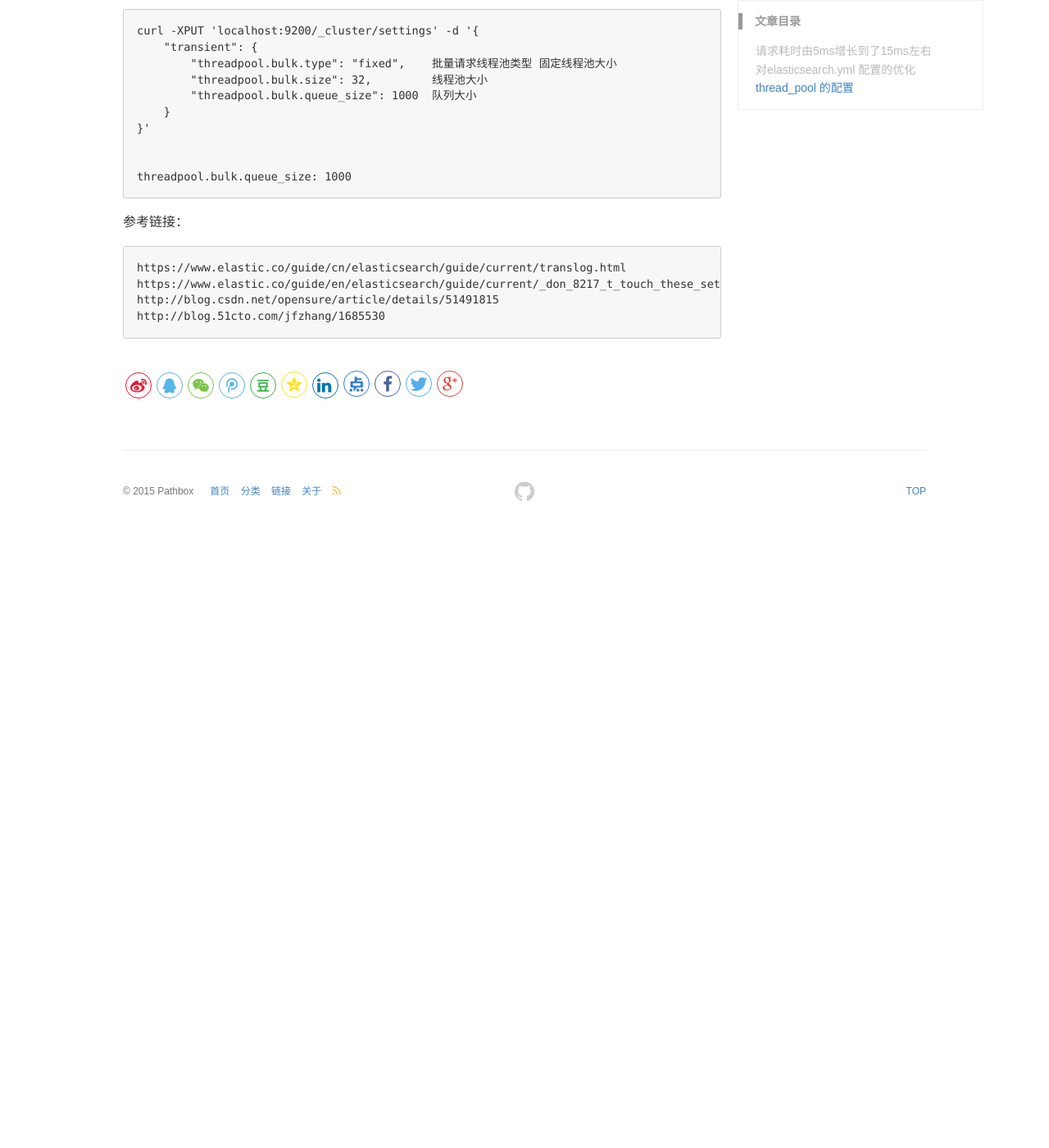
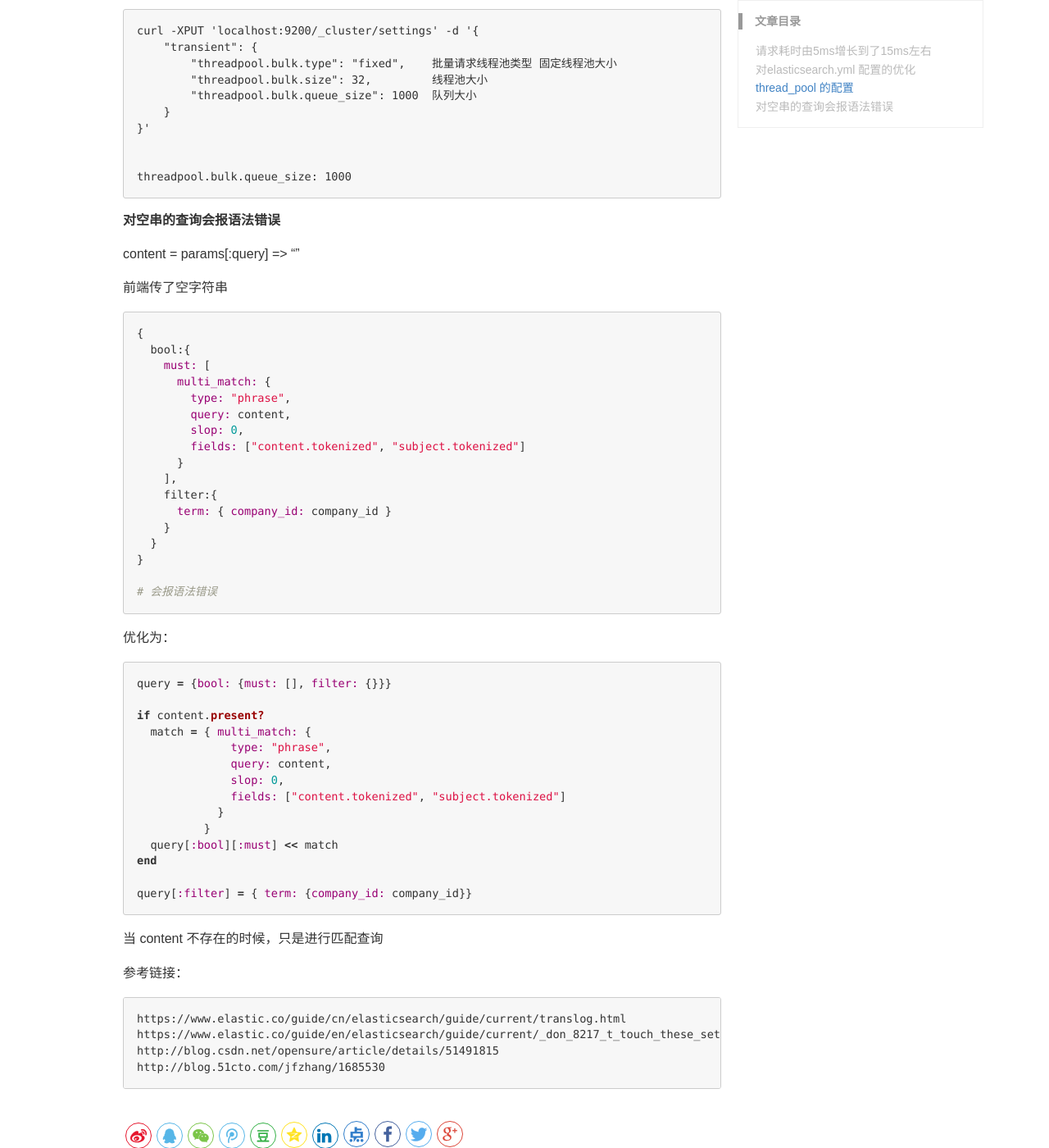
Before and after one commit to pathbox/pathbox.github.io, a Jekyll site: the page built from _posts/2018-02-26-elasticsearch-up-5.6.4-questions.md, in a window 1280 px wide and 1400 px high, scrolled down 1933 px. Shown: the whole window at 82% size. Built offline with Jekyll 4.4.1, drawn with Linux system fonts in a browser that asks for light colours; before the commit the page ends 2581 px from its top, so only the background shows below that.

Commit message:
对空串的查询会报语法错误

````diff
--- a/_posts/2018-02-26-elasticsearch-up-5.6.4-questions.md
+++ b/_posts/2018-02-26-elasticsearch-up-5.6.4-questions.md
@@ -90,6 +90,54 @@ curl -XPUT 'localhost:9200/_cluster/settings' -d '{
 threadpool.bulk.queue_size: 1000
 ```
 
+##### 对空串的查询会报语法错误
+
+content = params[:query] => ""
+
+前端传了空字符串
+
+```ruby
+{
+  bool:{
+    must: [
+      multi_match: {
+        type: "phrase",
+        query: content,
+        slop: 0,
+        fields: ["content.tokenized", "subject.tokenized"]
+      }
+    ],
+    filter:{
+      term: { company_id: company_id }
+    }
+  }
+}
+
+# 会报语法错误
+```
+
+优化为：
+
+```ruby
+query = {bool: {must: [], filter: {}}}
+
+if content.present?
+  match = { multi_match: {
+              type: "phrase",
+              query: content,
+              slop: 0,
+              fields: ["content.tokenized", "subject.tokenized"]
+            }
+          }
+  query[:bool][:must] << match
+end
+
+query[:filter] = { term: {company_id: company_id}}
+```
+
+当 content 不存在的时候，只是进行匹配查询
+
+
 
 参考链接：
 ```
````
